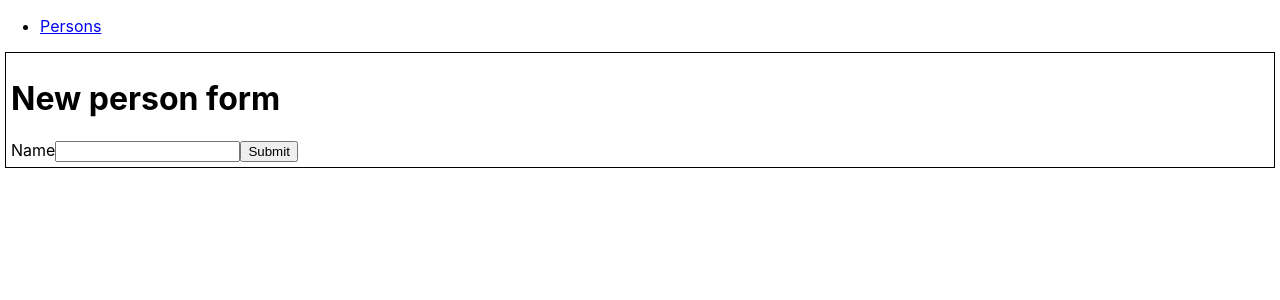
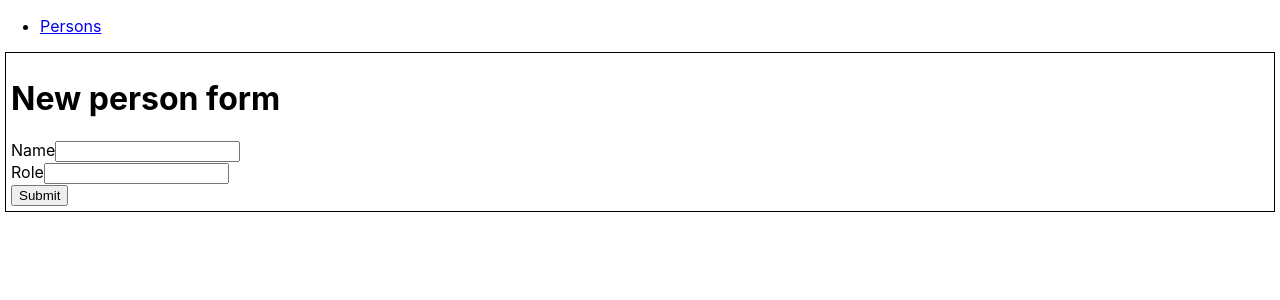
Before and after one commit to ronen-agranat/f2f, a React (Create React App) app: page /persons/create in a window 1280 px wide. Shown: the top 300 px of the page. Built offline with nearby package versions, Linux system fonts and the light colour scheme.

Commit message:
Add submit create person form logic
* Add 'role' field

TODO

* Modify server to role no minutes for new person

```diff
--- a/src/components/Persons/NewPersonForm/NewPersonForm.tsx
+++ b/src/components/Persons/NewPersonForm/NewPersonForm.tsx
@@ -2,13 +2,17 @@ import React from 'react';
 import { Formik, Form, Field, ErrorMessage } from 'formik';
 
 import styles from './NewPersonForm.module.css';
+import FaceToFace from '../../../services/FaceToFace';
+import { AxiosError, AxiosResponse } from 'axios';
 
 interface INewPersonFormValues {
   name?: string | undefined;
+  role?: string | undefined;
 }
 
 interface INewPersonFormErrors {
   name?: string | undefined;
+  role?: string | undefined;
 }
 
 const NewPersonForm = () => {
@@ -20,25 +24,45 @@ const NewPersonForm = () => {
         if (!values.name) {
           errors.name = 'Name is required';
         }
+        if (!values.role) {
+          errors.role = 'Role is required';
+        }
 
         return errors;
       }}
-      onSubmit={(values, { setSubmitting }) => {
-        setTimeout(() => {
-          alert(JSON.stringify(values, null, 2));
+      onSubmit={(values: INewPersonFormValues, { setSubmitting }) => {
+        FaceToFace.post('persons', {
+          name: values.name,
+          role: values.role,
+          imageUrl: 'https://picsum.photos/200/300',
+        })
+          .then((response: AxiosResponse) => {
+            console.log('Got create person response', response);
+            setSubmitting(false);
+          }).catch((error: AxiosError) => {
+          console.error('Something went wrong creating person', error);
           setSubmitting(false);
-        }, 400);
+        });
       }}
     >
       {({ isSubmitting }) => (
         <Form>
           <h1>New person form</h1>
-          <label>Name</label>
-          <Field type="name" name="name"/>
-          <ErrorMessage name="name" component="div"/>
-          <button type="submit" disabled={isSubmitting}>
-            Submit
-          </button>
+          <div>
+            <label>Name</label>
+            <Field name="name"/>
+            <ErrorMessage name="name" component="div"/>
+          </div>
+          <div>
+            <label>Role</label>
+            <Field name="role"/>
+            <ErrorMessage name="role" component="div"/>
+          </div>
+          <div>
+            <button type="submit" disabled={isSubmitting}>
+              Submit
+            </button>
+          </div>
         </Form>
       )}
     </Formik>
```
